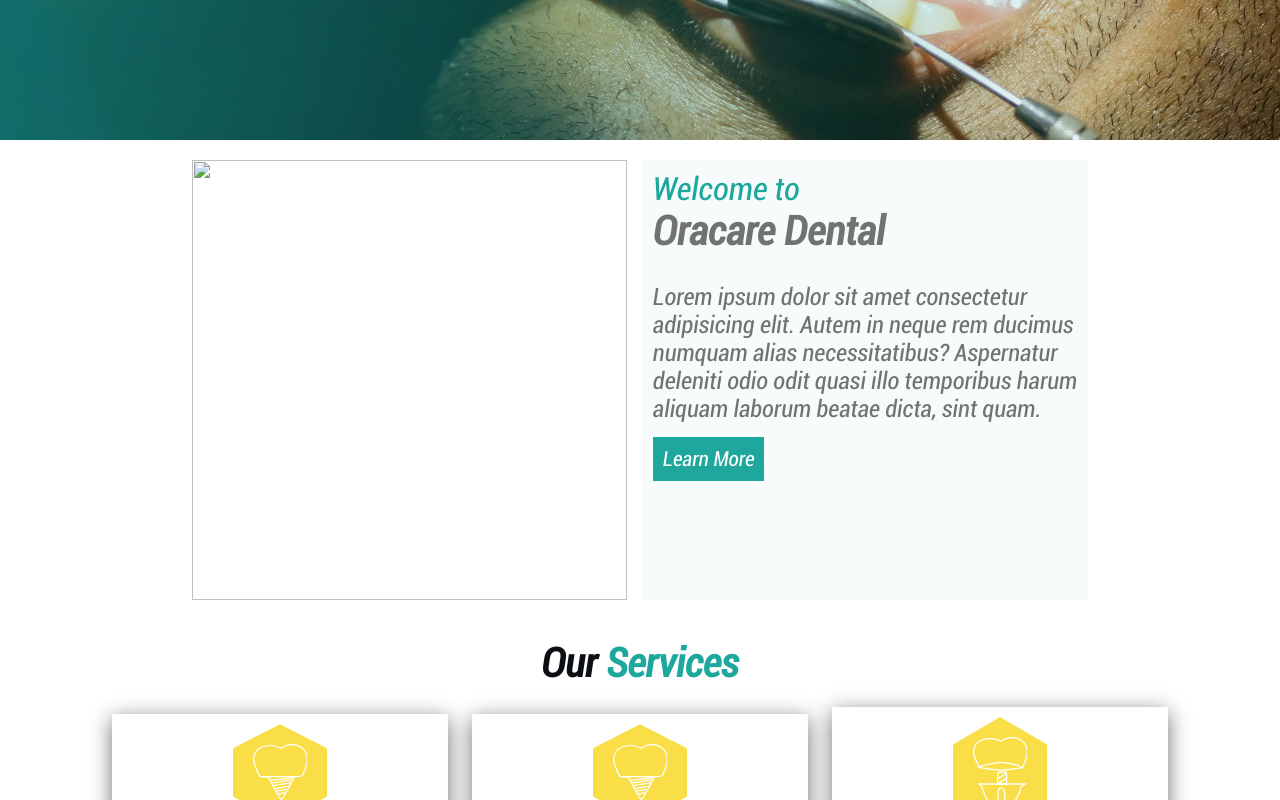
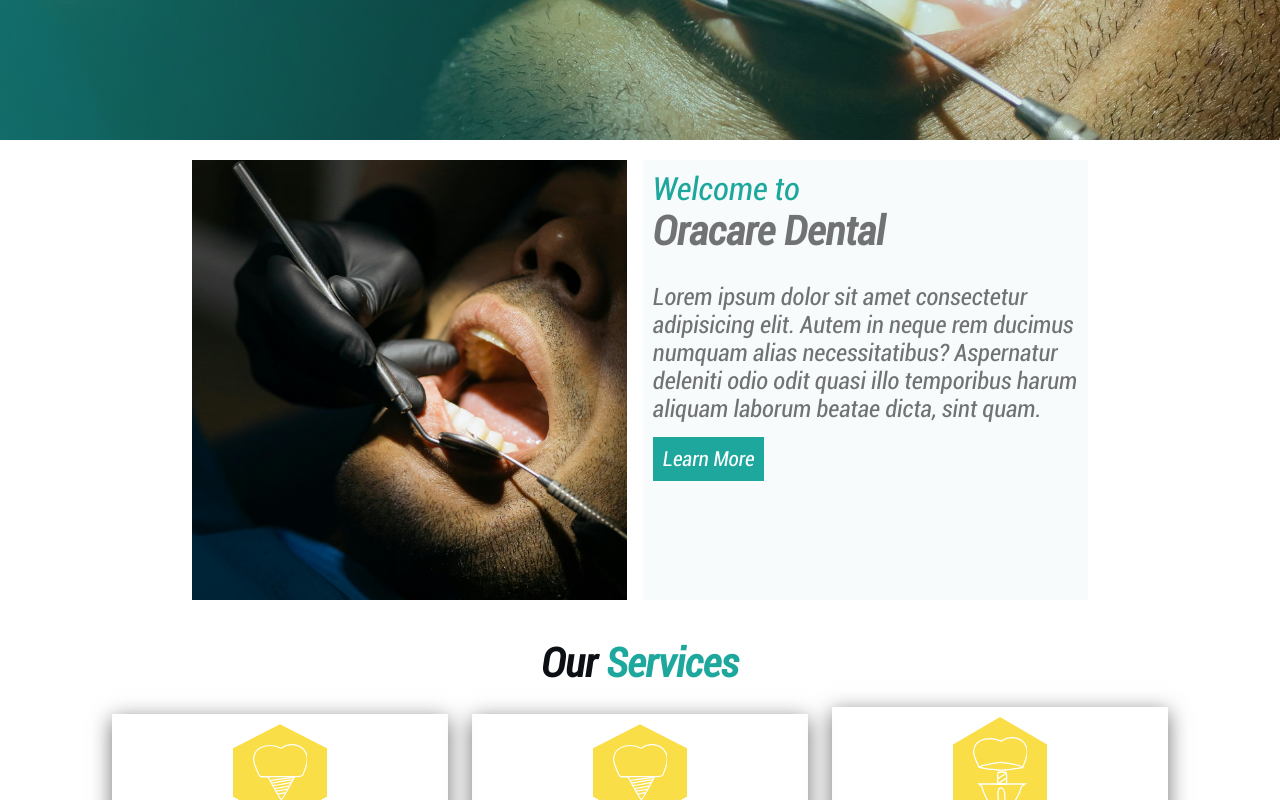
Before and after one commit to EDSolution-div/Oracare-Dental-Services, a plain HTML site: page index.html in a window 1280 px wide. Shown: the part 597-1397 px from the top of the page. Drawn offline with Linux system fonts and the light colour scheme.

Commit message:
Update index.html

```diff
--- a/index.html
+++ b/index.html
@@ -34,7 +34,7 @@
     <section id="About">
         <div class="about-container">
             <div class="about">
-                <img src="pexels-cottonbro-6502740.jpg" alt="">
+                <img src="images/pexels-cottonbro-6502740.jpg" alt="">
                 <div class="oracare-info">
                     <span>Welcome to</span>
                     <h3>Oracare Dental</h3>
```
